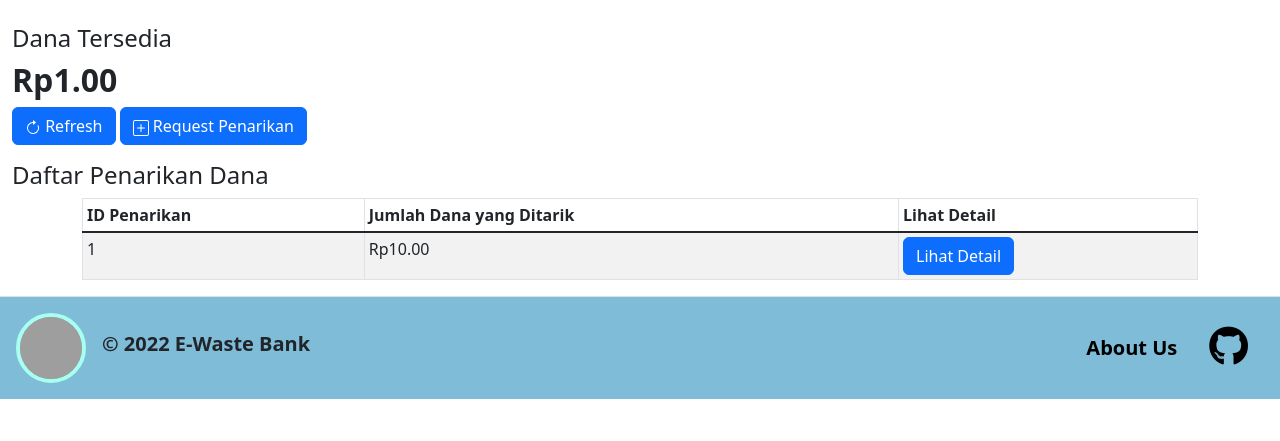
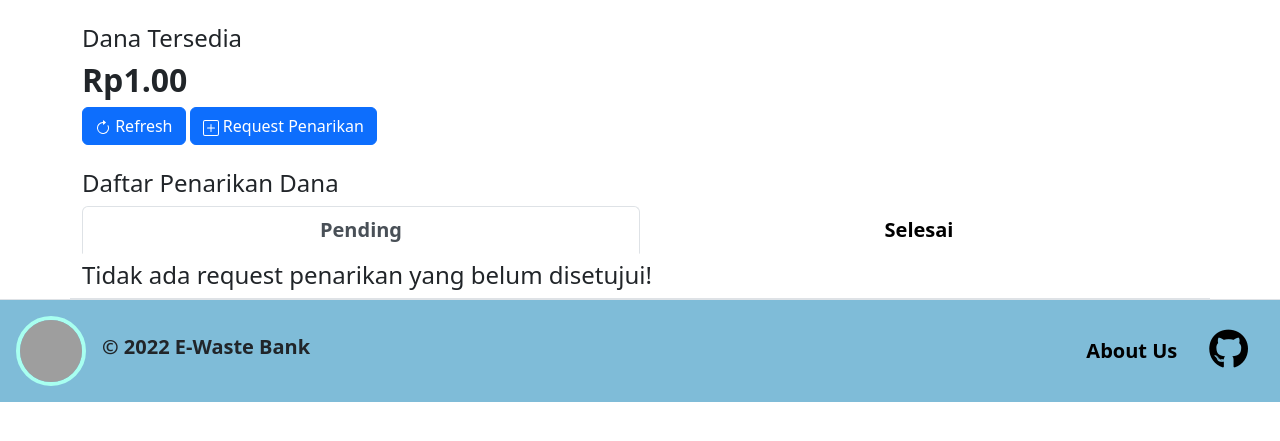
Before and after one commit to E-Waste-Bank/E-Waste-Bank-Web, a Django app: page /keuangan/user/ in a window 1280 px wide. Shown: the top 441 px of the page. Run offline with Django 4.2, Linux system fonts and the light colour scheme; a user stored in the database is signed in; tables that the repository leaves empty hold one stand-in row (values such as "Sample post"); some libraries are stand-ins or nearby versions; grey boxes are pictures that could not be loaded.

Commit message:
Implement multiple table per cashout approval status

```diff
--- a/keuangan/static/js/user.js
+++ b/keuangan/static/js/user.js
@@ -10,25 +10,31 @@ function refresh_dana_tersedia() {
 }
 
 function refresh_cashouts() {
+    // filter buat ngecek ada elemen yg approved/pending di array ga (pake Array.some())
+    const approved = (entry) => entry.fields.approved;
+    const pending = (entry) => !(entry.fields.approved);
+
     $.ajax({
         type: "GET",
         url: "/keuangan/json/user-cashouts/",
         dataType: "json",
         success: function (data) {
             console.log("all cashouts GET success");
-            $("#table-parent").empty();
+            $(".table-cashout-parent").empty();
 
             // kalau blm ada cashout data akan empty
             if ($.isEmptyObject(data)) {
-                $("#table-parent").append(
-                    $(`<h3>`).append(
+                $(".table-cashout-parent").append(
+                    $(`<h4>`).append(
                         `Belum ada request penarikan!`
                     )
                 );
 
             } else {
-                $("#table-parent").append(
-                    $(`<table class="table table-striped table-hover table-bordered table-sm table-responsive-md mx-auto" id="table-cashouts">`).append(
+                // Cek jika ada data yg sdh diapprove pake filter yg sdh dibuat
+                if (data.some(approved)) {
+                    $("#table-done-parent").append(
+                        $(`<table class="table table-striped table-hover table-bordered table-sm table-responsive-md mx-auto">`).append(
                             $("<thead>").append(
                                 $("<tr>").append(
                                     $(`<th scope="col">`).append(
@@ -47,9 +53,51 @@ function refresh_cashouts() {
                         ).append(
                             $(`<tbody class="table-group-divider" id="cashouts-parent">`)
                         )
+                    )
+                } else {
+                    // Jika blm ada samsek data yg sdh diapprove
+                    $("#table-done-parent").append(
+                        $(`<h4>`).append(
+                            `Tidak ada request penarikan yang sudah disetujui!`
+                        )
                     );
+                }
+
+                // Cek jika ada data yg pending pake filter yg sdh dibuat
+                if (data.some(pending)) {
+                    $("#table-pending-parent").append(
+                        $(`<table class="table table-striped table-hover table-bordered table-sm table-responsive-md mx-auto">`).append(
+                            $("<thead>").append(
+                                $("<tr>").append(
+                                    $(`<th scope="col">`).append(
+                                        `ID Penarikan`
+                                    )
+                                ).append(
+                                    $(`<th scope="col">`).append(
+                                        `Jumlah Dana yang Ditarik`
+                                    )
+                                ).append(
+                                    $(`<th scope="col">`).append(
+                                        `Lihat Detail`
+                                    )
+                                )
+                            )
+                        ).append(
+                            $(`<tbody class="table-group-divider" id="cashouts-parent">`)
+                        )
+                    )
+                } else {
+                    // Jika blm ada samsek data yg pending
+                    $("#table-pending-parent").append(
+                        $(`<h4>`).append(
+                            `Tidak ada request penarikan yang belum disetujui!`
+                        )
+                    );
+                }
+
                 $(data).each(function (i, entry) {
-                    $("#table-cashouts").append(
+                    if (entry.fields.approved) {
+                        $("#table-done-parent > .table").append(
                             $(`<tr>`).append(
                                 $(`<td scope="col">`).append(
                                     entry.pk
@@ -69,7 +117,28 @@ function refresh_cashouts() {
                                 )
                             )
                         )
-
+                    } else {
+                        $("#table-pending-parent > .table").append(
+                            $(`<tr>`).append(
+                                $(`<td scope="col">`).append(
+                                    entry.pk
+                                )
+                            ).append(
+                                $(`<td scope="col">`).append(
+                                    `Rp${entry.fields.amount.toLocaleString('en', {
+                                        minimumFractionDigits: 2,
+                                        maximumFractionDigits: 2
+                                    })}`
+                                )
+                            ).append(
+                                $(`<td scope="col">`).append(
+                                    $(`<a href="/keuangan/cashout/${entry.pk}/" class="btn btn-primary text-wrap">`).append(
+                                        `Lihat Detail`
+                                    )
+                                )
+                            )
+                        )
+                    }
                 })
             }
         },
--- a/keuangan/templates/user.html
+++ b/keuangan/templates/user.html
@@ -11,7 +11,7 @@
 {% block content %}
     {% include 'navbar.html' %}
     <div class="container-fluid mt-4">
-        <div>
+        <div class="container-md">
             <h4>Dana Tersedia</h4>
             <h2><b class="" id="id-uang-user"></b></h2>
             <button type="button" class="btn btn-primary" onclick="refresh_dana_tersedia();refresh_cashouts()">
@@ -24,9 +24,26 @@
                 Request Penarikan
             </button>
         </div>
-        <div class="mt-3">
+        <div class="mt-4 nav-tabs container-md">
             <h4>Daftar Penarikan Dana</h4>
-            <div class="container-md" id="table-parent"></div>
+            <!-- Tabs -->
+            <ul class="nav nav-justified" id="cashouts-tabs" role="tablist">
+                <li class="nav-item" role="presentation">
+                  <button class="nav-link active" id="pending-tab" data-bs-toggle="tab" data-bs-target="#pending-tab-pane" type="button" role="tab" aria-controls="pending-tab-pane" aria-selected="true">Pending</button>
+                </li>
+                <li class="nav-item" role="presentation">
+                  <button class="nav-link" id="done-tab" data-bs-toggle="tab" data-bs-target="#done-tab-pane" type="button" role="tab" aria-controls="done-tab-pane" aria-selected="false">Selesai</button>
+                </li>
+            </ul>
+                <div class="tab-content" id="myTabContent">
+                <div class="tab-pane show active" id="pending-tab-pane" role="tabpanel" aria-labelledby="pending-tab" tabindex="0">
+                    <div class="table-cashout-parent mt-2" id="table-pending-parent"></div>
+                </div>
+                <div class="tab-pane" id="done-tab-pane" role="tabpanel" aria-labelledby="done-tab" tabindex="0">
+                    <div class="table-cashout-parent mt-2" id="table-done-parent"></div>
+                </div>
+                </div>
+            </div>
         </div>
     </div>
 
@@ -35,7 +52,7 @@
         <div class="modal-dialog">
             <div class="modal-content">
                 <div class="modal-header">
-                    <h5 class="modal-title">Buat Penarikan Dana</h5>
+                    <h5 class="modal-title fw-bold">Buat Penarikan Dana</h5>
                     <button type="button" class="btn-close" data-bs-dismiss="modal" aria-label="Close"></button>
                 </div>
                 <div class="modal-body">
```
Lines whose indentation alone changed are shown as unchanged.
